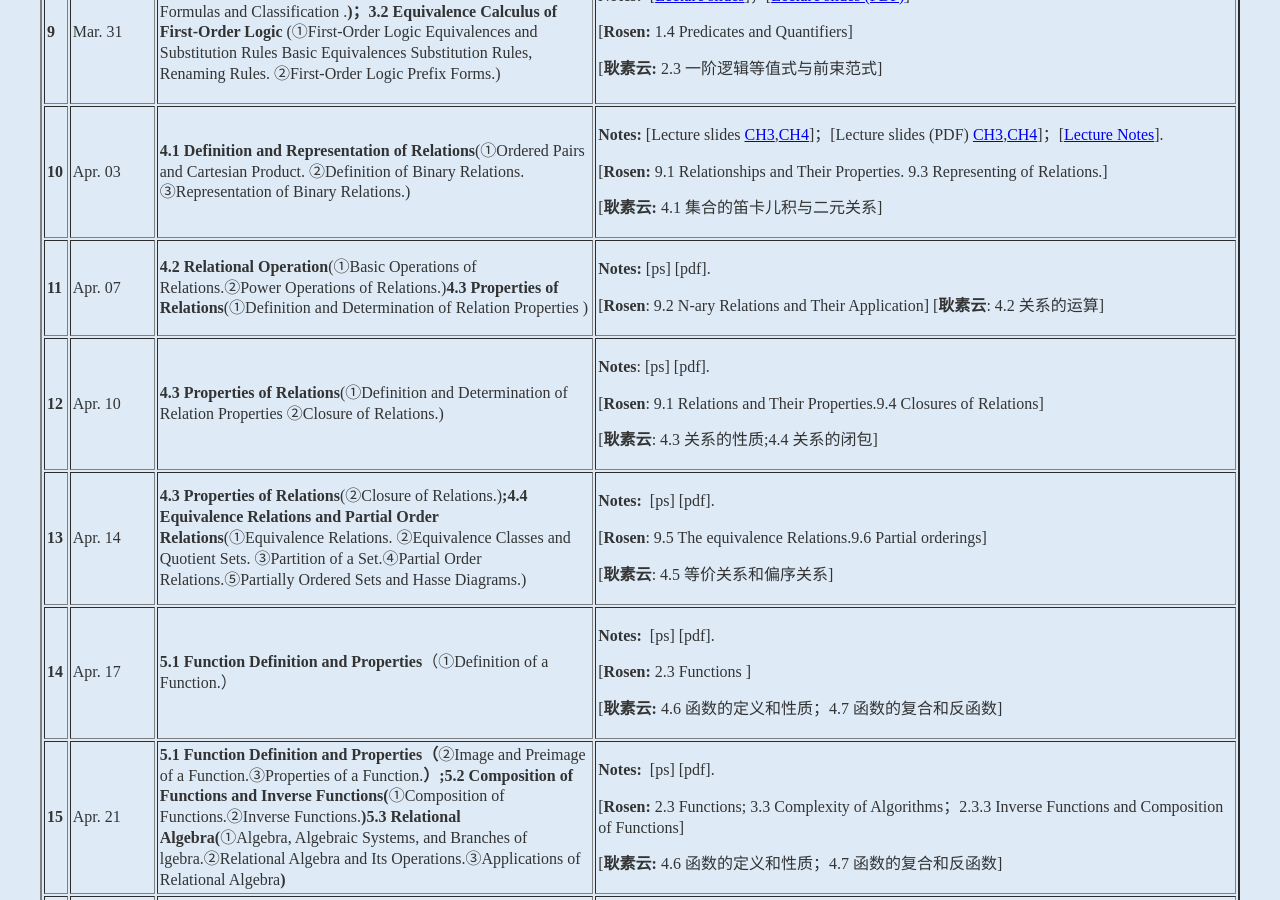
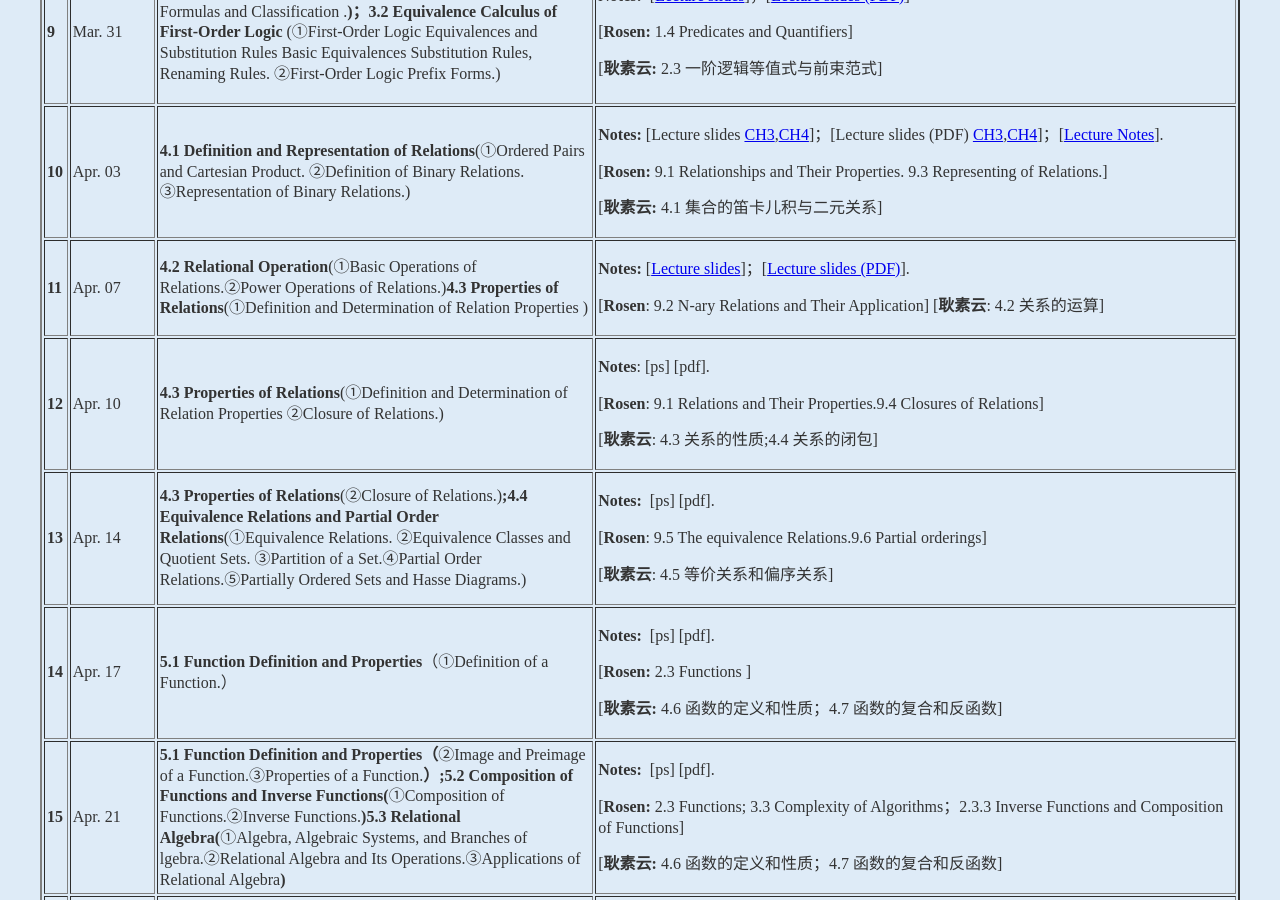
Before and after one commit to kejiwei/kejiwei.github.io, a Jekyll site: the page teaching/courses/dismath/index.html, which Jekyll copies as it is, in a window 1280 px wide and 900 px high, scrolled down 2331 px. Built offline with Jekyll 4.4.1, drawn with Linux system fonts in a browser that asks for light colours.

Commit message:
20260407

```diff
--- a/teaching/courses/dismath/index.html
+++ b/teaching/courses/dismath/index.html
@@ -174,7 +174,7 @@
                 <td><b>11</b></td>
                 <td>Apr. 07</td>
                 <td><strong>4.2 Relational Operation</strong>(①Basic Operations of Relations.②Power Operations of Relations.)<strong>4.3 Properties of Relations</strong>(①Definition and Determination of Relation Properties )</td>
-                <td><p><strong>Notes:</strong> [ps] [pdf].</p>
+                <td><p><strong>Notes:</strong> [<a href="slides/CH4 Relation Operation and Properties-26(11)21-48.ppsx">Lecture slides</a>]；[<a href="slides/CH4 Relation Operation and Properties-26(11)21-48.pdf">Lecture slides (PDF)</a>].</p>
                   <p>[<strong>Rosen</strong>: 9.2 N-ary Relations and Their Application] [<strong>耿素云</strong>: 4.2 关系的运算] </p>
                  </td>
                 </tr>
```
Also changed, not shown: 2 other files.
